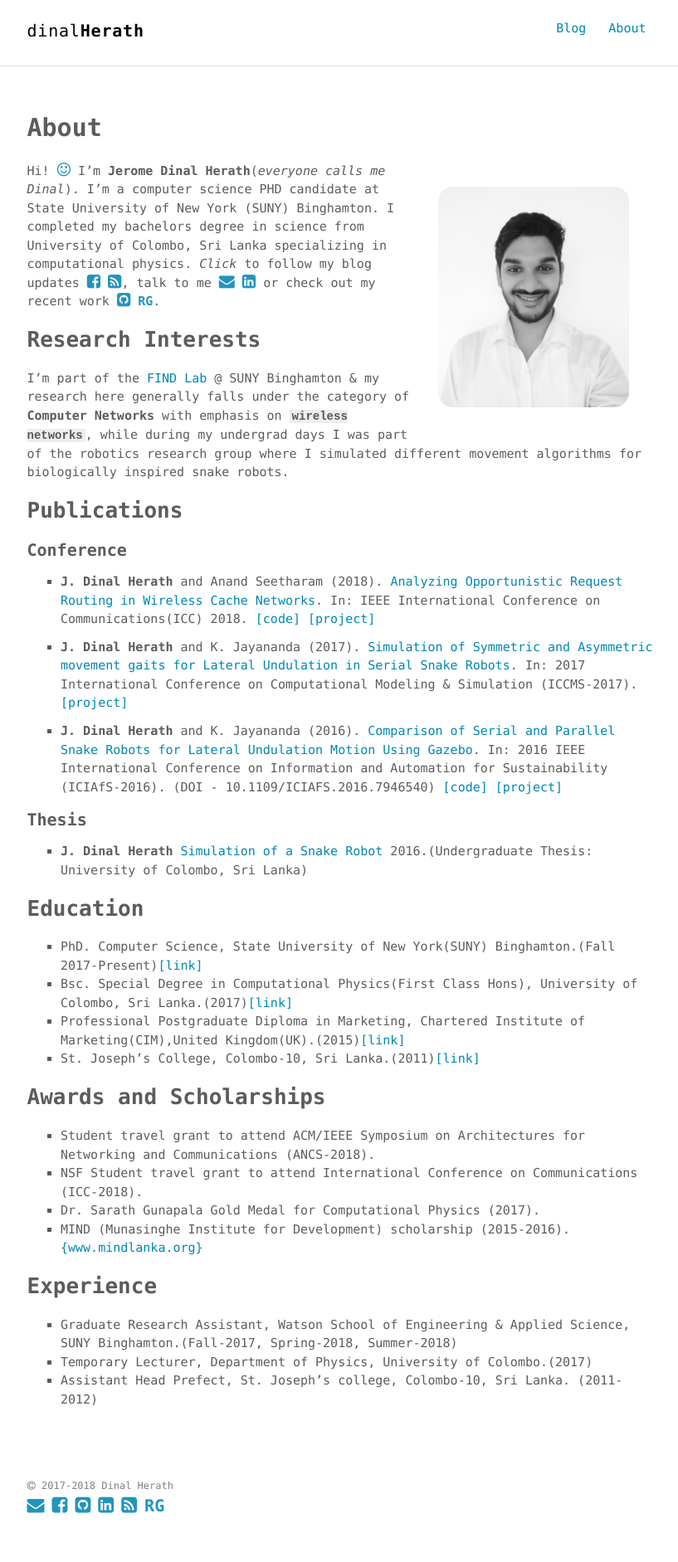
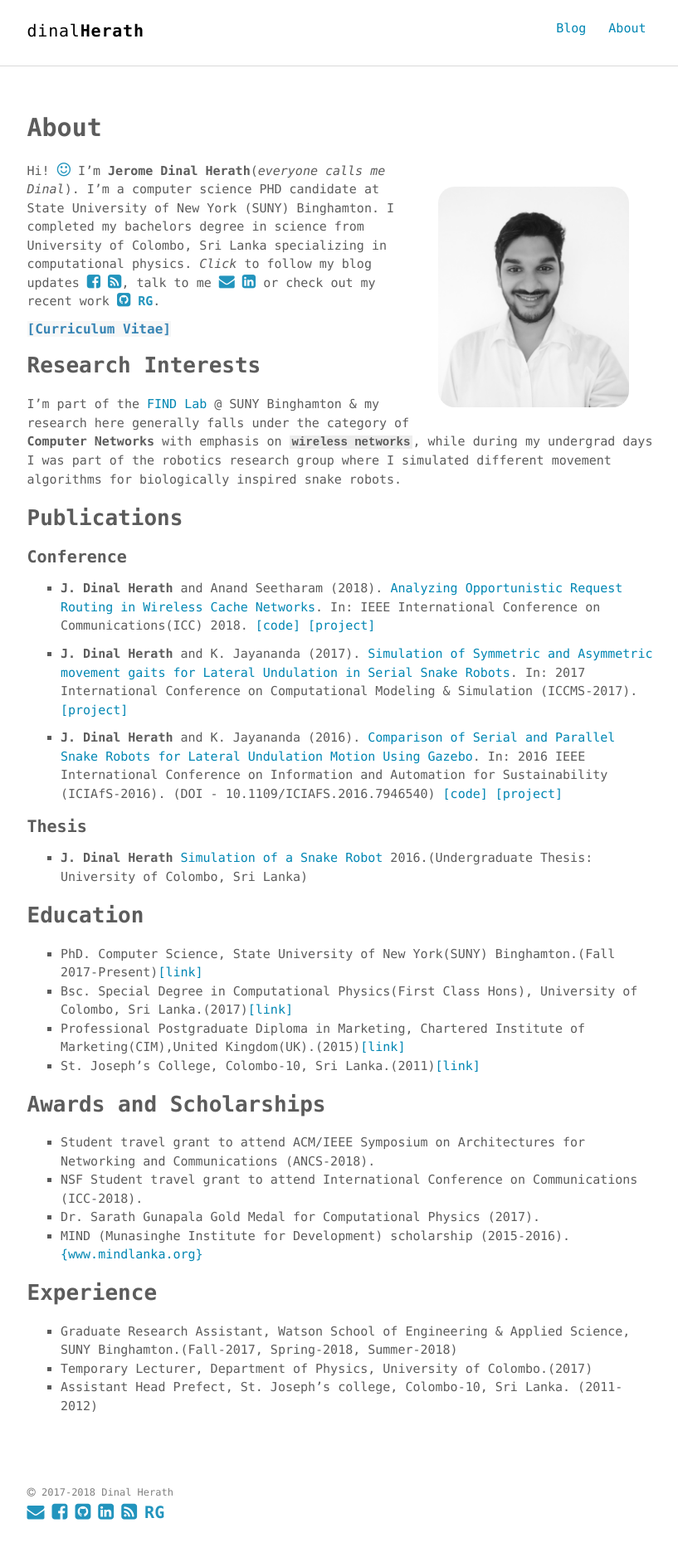
Before and after one commit to dherath/dherath.github.io, a Jekyll site: the page built from about.md, in a window 1280 px wide. Shown: the whole page at 83% size, without its empty margins (230-1047 px from the left). Built offline with Jekyll 4.4.1, drawn with Linux system fonts in a browser that asks for light colours.

Commit message:
added CV to about page

```diff
--- a/about.md
+++ b/about.md
@@ -6,7 +6,7 @@ permalink: /about/
 
 <!--<div class="post-container">-->
   <!--<div class="post-image-1" align="right">-->
-  	<img src="/assets/img/image.jpg" style="width:290px;padding:30px;border-radius:48px;" align="right">
+  	<img src="/assets/img/image.jpg" style="width:290px;padding:30px;border-radius:50px;" align="right">
   <!-- </div> -->
 Hi! <i class="fa fa-smile-o" aria-hidden="true" style="font-size:19px;color:#2294bd"></i> I'm **Jerome Dinal Herath**(_everyone calls me Dinal_). I'm a computer science PHD candidate at State University of New York (SUNY) Binghamton. I completed my bachelors degree in science from University of Colombo, Sri Lanka specializing in computational physics. _Click_ to follow my blog updates
 <a href="https://www.facebook.com/dinalHerath" target="_blank"><i class="fa fa-facebook-square" style="font-size:19px;color:#2294bd"></i></a>
@@ -17,6 +17,7 @@ talk to me
 or check out my recent work
 <a href="https://github.com/dherath" target="blank"><i class="fa fa-github-square" style="font-size:19px;color:#2294bd"></i></a>
 <a href="https://www.researchgate.net/profile/Jerome_Dinal_Herath" target="blank"> <i style="color:#2294bd;font-weight:bold;"> RG</i></a>.
+<h5><a href="{{site.url}}/dinal_cv.pdf"><span style="background-color: #f7f7f7;color:#3885B5">[Curriculum Vitae]</span></a></h5>
 
 ## Research Interests
 
```
Also changed, not shown: 15 other files.
